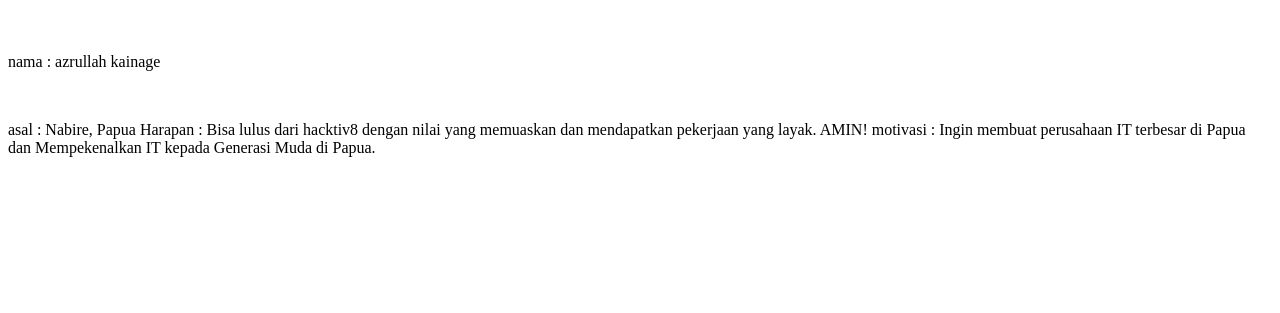
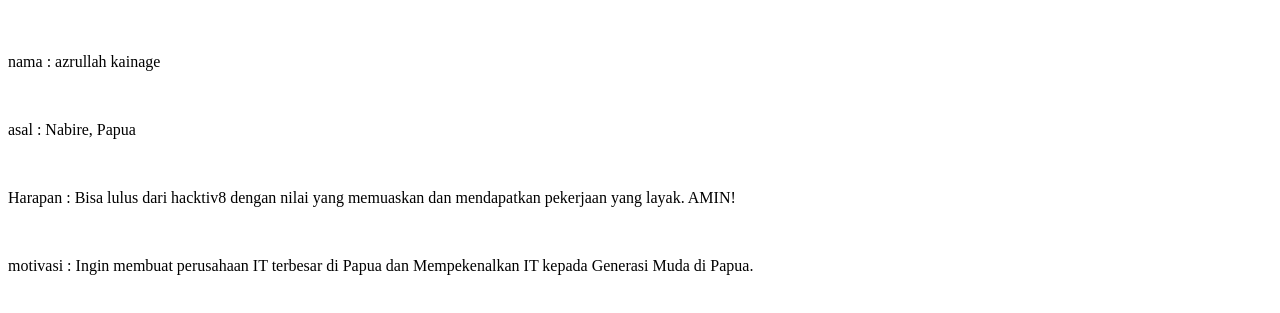
Before and after one commit to azrullahk/tentang-saya, a plain HTML site: page index.html in a window 1280 px wide. Shown: the part 61-374 px from the top of the page. Drawn offline with Linux system fonts and the light colour scheme.

Commit message:
fix html content

```diff
--- a/index.html
+++ b/index.html
@@ -11,12 +11,9 @@
         <h1>Tentang Saya</h1> <br>
         <div class="konten" >
             <p>nama : azrullah kainage</p> <br>
-            <p>asal : Nabire, Papua
-               Harapan : Bisa lulus dari hacktiv8 dengan nilai yang memuaskan dan mendapatkan pekerjaan yang layak. AMIN!
-               motivasi : Ingin membuat perusahaan IT terbesar di Papua dan Mempekenalkan IT kepada Generasi Muda di Papua.
-            </p>
-
-
+            <p>asal : Nabire, Papua</p> <br>
+            <p>Harapan : Bisa lulus dari hacktiv8 dengan nilai yang memuaskan dan mendapatkan pekerjaan yang layak. AMIN!</p>  <br>
+            <p>motivasi : Ingin membuat perusahaan IT terbesar di Papua dan Mempekenalkan IT kepada Generasi Muda di Papua.</p> <br>
         </div>
     </div>
 
```
